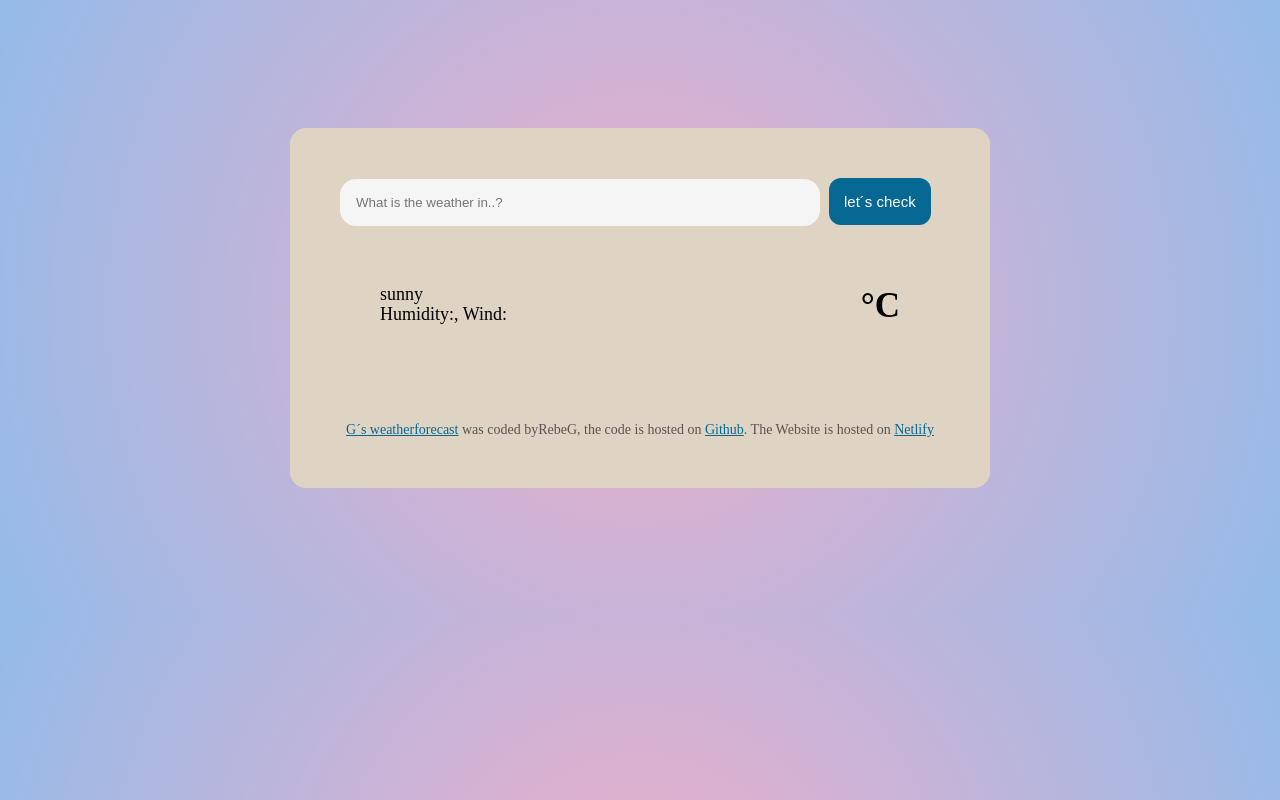
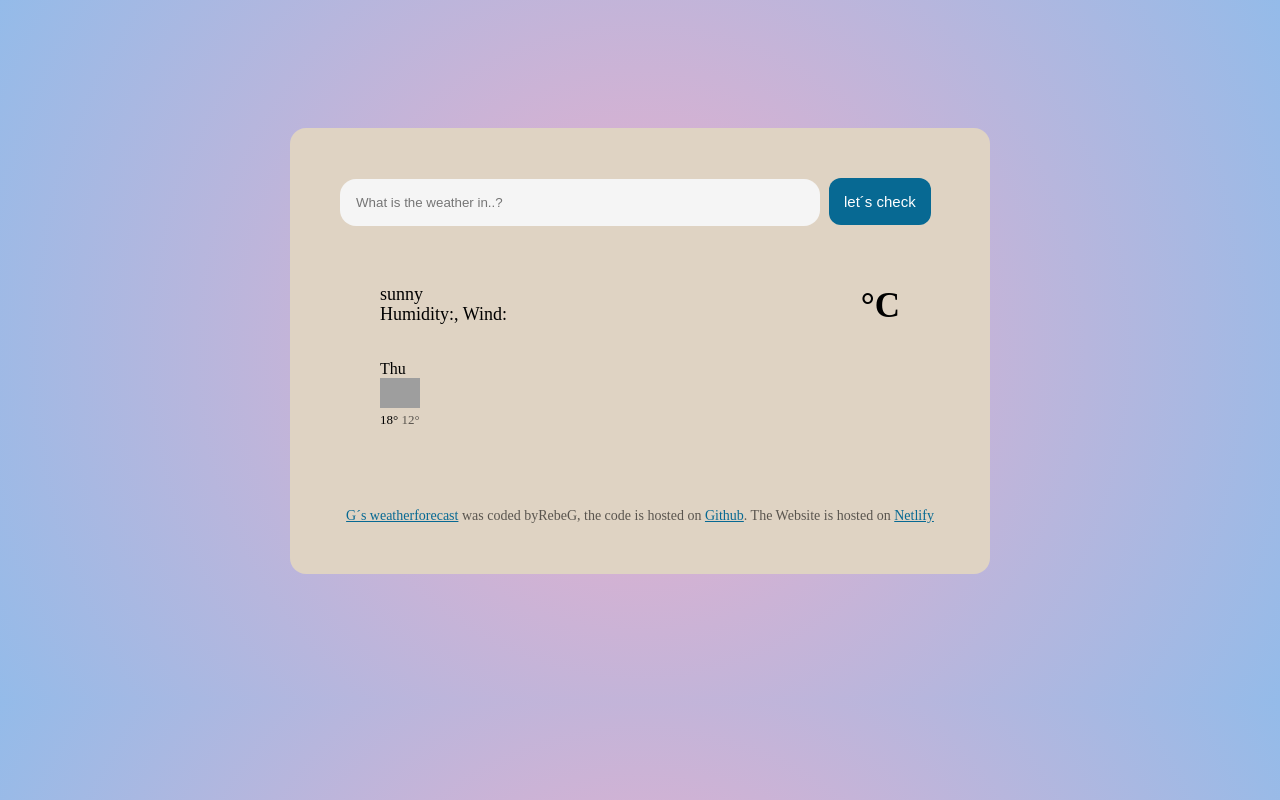
Before and after one commit to RebeccaNiem/G-s-weather-forecast, a plain HTML site: page index.html in a window 1280 px wide. Drawn offline with nearby package versions, Linux system fonts and the light colour scheme; no server answers; grey boxes are pictures that could not be loaded.

Commit message:
added forecast HTML and CSS

```diff
--- a/index.css
+++ b/index.css
@@ -99,3 +99,21 @@ main {
   font-size: 35px;
   font-weight: bold;
 }
+
+// forecast
+.weather-forecast {
+  margin-top: 20px;
+  text-align: center;
+}
+.weather-forecast-date {
+  font-size: 16px;
+  color: black;
+  opacity: 0.6;
+}
+.weather-forecast-temperatures-min {
+  opacity: 0.6;
+}
+
+.weather-forecast-temperatures {
+  font-size: 13px;
+}
--- a/index.html
+++ b/index.html
@@ -35,10 +35,31 @@
               ></strong>
             </p>
           </div>
+
           <div class="weather-container">
             <div id="icon"></div>
             <div class="weather-temp" id="temperature"></div>
             <div class="weather-unit">°C</div>
+          </div>
+        </div>
+
+        <div class="weather-forecast">
+          <div class="row">
+            <div class="col-2">
+              <div class="weather-forecast-date"></div>
+              <br />
+              Thu
+              <br />
+              <img
+                src="http://shecodes-assets.s3.amazonaws.com/api/weather/icons/clear-sky-night.png"
+                alt=""
+                width="40"
+              />
+              <div class="weather-forecast-temperatures">
+                <span class="weather-forecast-temperatures-max"> 18°</span>
+                <span class="weather-forecast-temperatures-min"> 12°</span>
+              </div>
+            </div>
           </div>
         </div>
       </main>
```
